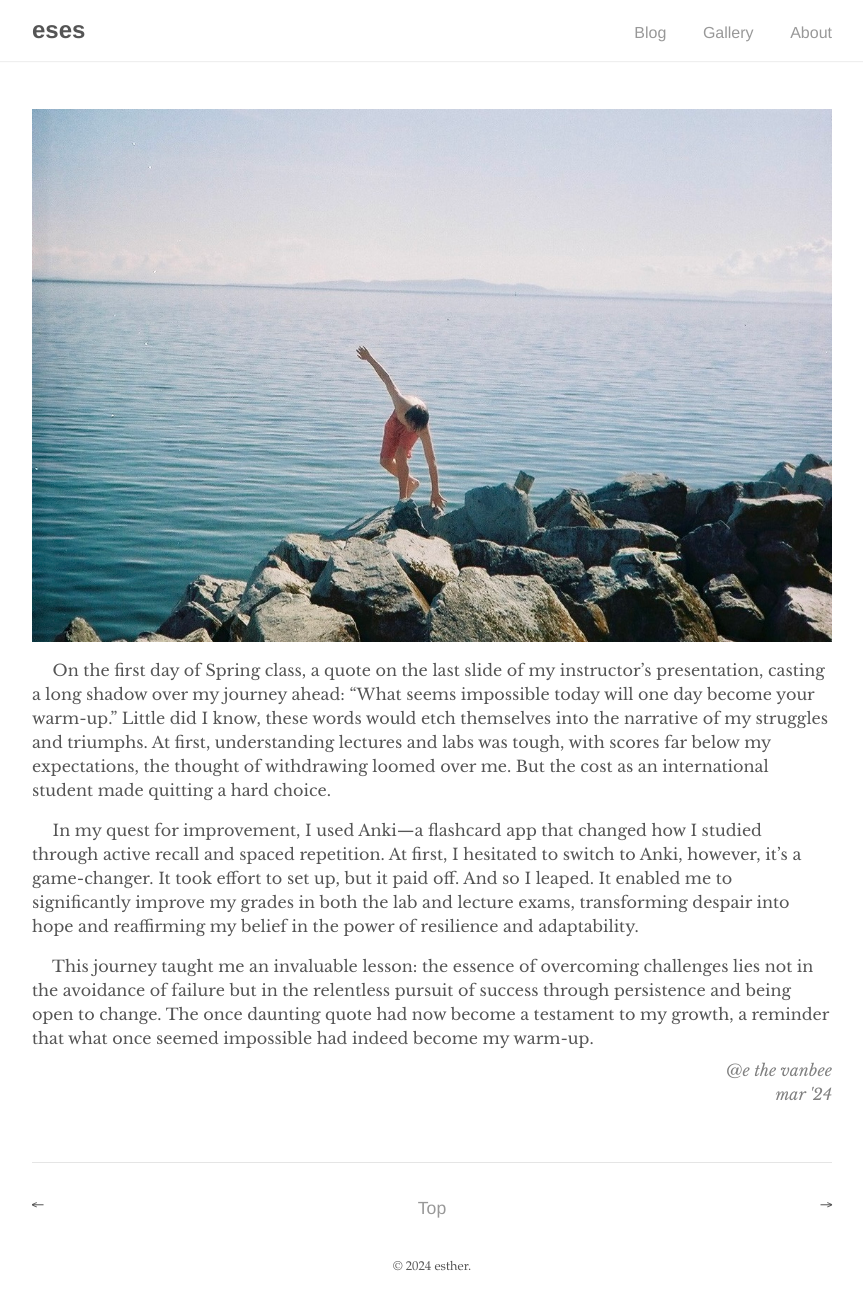
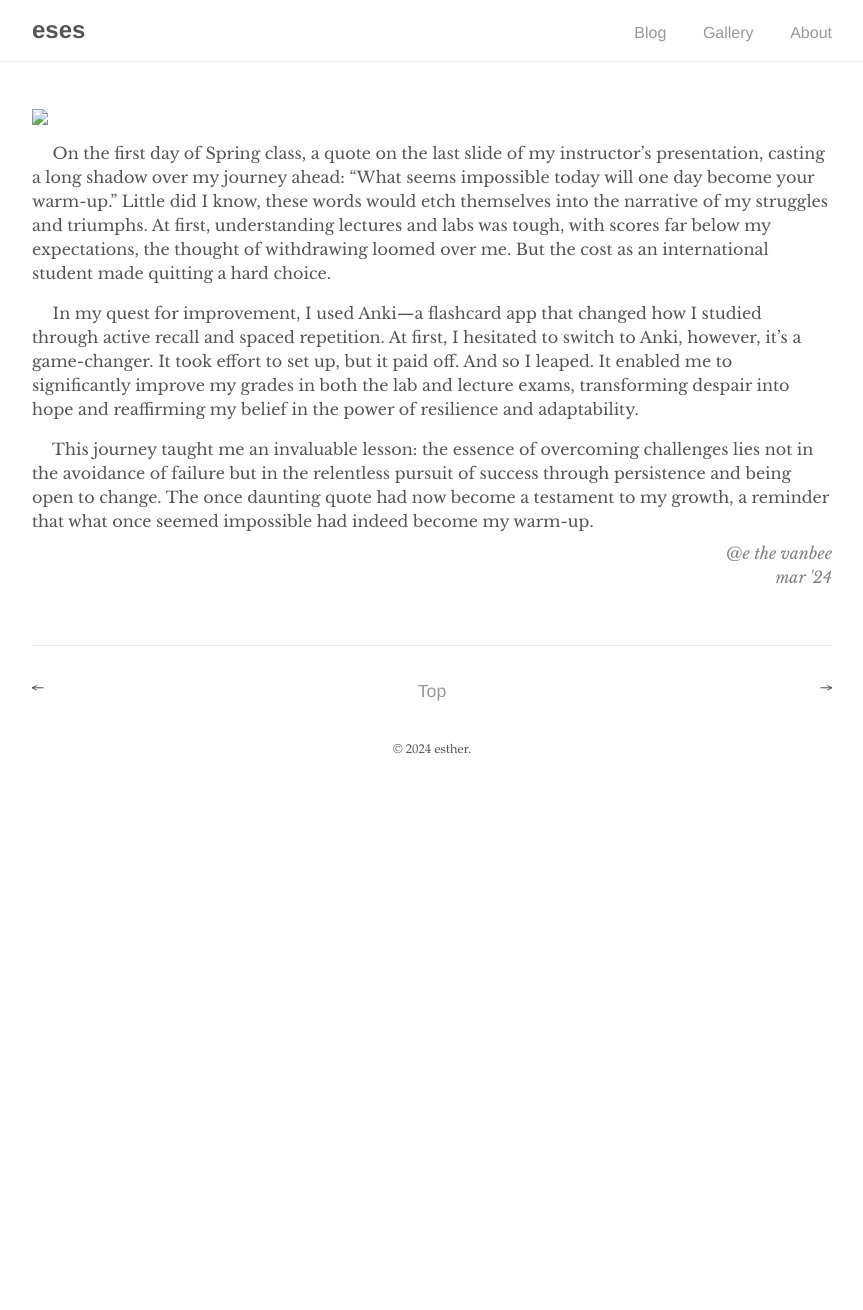
Before and after one commit to estorii/estorii.github.io, a Jekyll site: the page built from _posts/2024-03-07-quote.md, in a window 1280 px wide. Shown: the whole page, without its empty margins (208-1071 px from the left). Built offline with Jekyll 4.4.1, drawn with Linux system fonts in a browser that asks for light colours; comment, search, counter and statistics services are not loaded; after the commit the page ends 900 px from its top, so only the background shows below that.

Commit message:
Update 2024-03-07-quote.md

```diff
--- a/_posts/2024-03-07-quote.md
+++ b/_posts/2024-03-07-quote.md
@@ -11,7 +11,7 @@ comments: false
 ---
 
 
-<img src="{{site.url}}/assets/images/000041.jpeg" style>
+<img src="{{site.url}}/Users/esther/Documents/github/ehive.github.io/assets/images/000041.jpeg" style>
 
 &emsp; On the first day of Spring class, a quote on the last slide of my instructor's presentation, casting a long shadow over my journey ahead: “What seems impossible today will one day become your warm-up.” Little did I know, these words would etch themselves into the narrative of my struggles and triumphs. At first, understanding lectures and labs was tough, with scores far below my expectations, the thought of withdrawing loomed over me. But the cost as an international student made quitting a hard choice. <!--more-->
 
```
